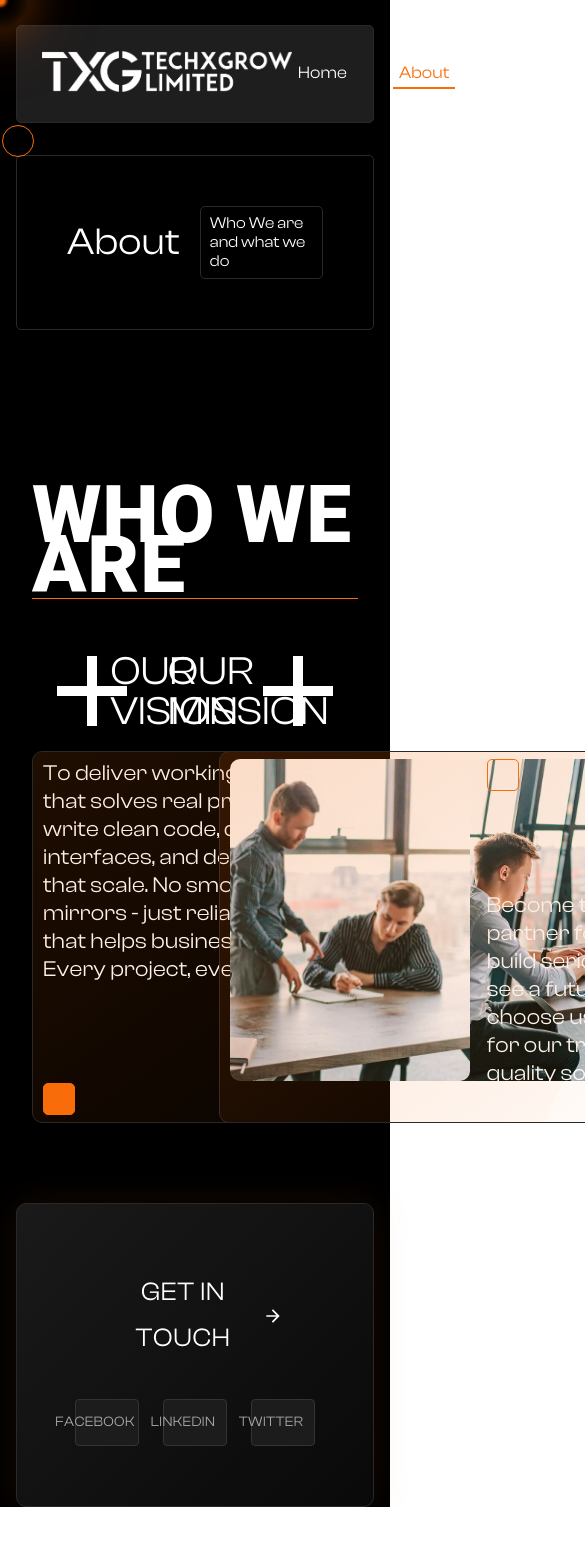
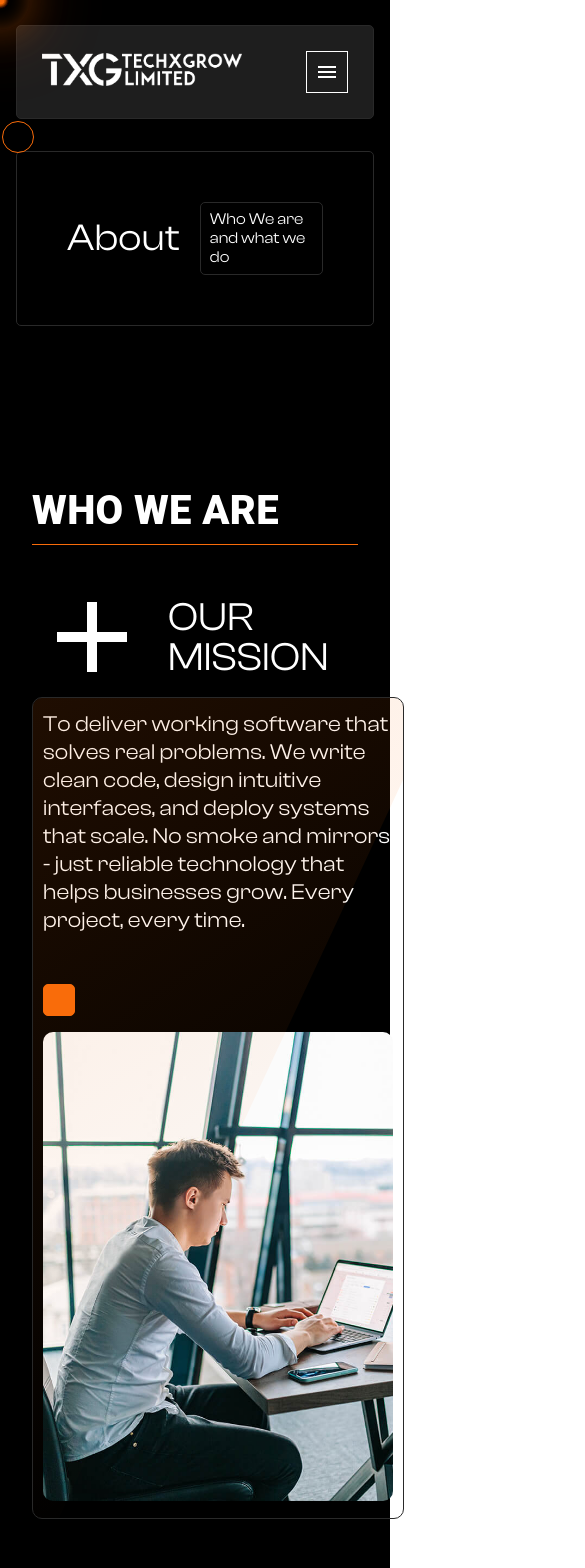
Before and after one commit to Kunal5200/it-consulting, a Next.js app: page /about in a window 390 px wide. Shown: the top 1568 px of the page, 585 px wide, since content can reach past the window. Before the commit the page ends 1507 px from the top, so only its background shows below. Built offline with nearby package versions, Linux system fonts and the light colour scheme.

Commit message:
responsive website only homepage

```diff
--- a/src/components/Footer.tsx
+++ b/src/components/Footer.tsx
@@ -38,7 +38,7 @@ const Footer = () => {
           }}
         >
           <Grid container>
-            <Grid size={8} margin={"auto"}>
+            <Grid size={{lg:8,xs:12}} margin={"auto"}>
               <Box sx={{ textAlign: "center" }}>
                 <Button
                   sx={{
@@ -66,7 +66,7 @@ const Footer = () => {
 
               <Box sx={{ mt: 4 }}>
                 <Stack
-                  direction={"row"}
+                  direction={{lg:"row",xs:"column"}}
                   alignItems={"center"}
                   justifyContent={"center"}
                   spacing={3}
--- a/src/components/Header.tsx
+++ b/src/components/Header.tsx
@@ -1,5 +1,12 @@
 import { COLORS } from "@/utils/enum";
-import { Box, Container, Stack, Typography } from "@mui/material";
+import {
+  Box,
+  Container,
+  IconButton,
+  Stack,
+  Typography,
+  useMediaQuery,
+} from "@mui/material";
 import React from "react";
 import logo from "@/logo/logo.png";
 import Image from "next/image";
@@ -7,11 +14,13 @@ import { HEADERLINKS } from "@/assets/headerLinks";
 import { useRouter } from "next/router";
 import logo1 from "@/logo/logo_techx.png";
 import Link from "next/link";
+import { Menu } from "@mui/icons-material";
 const Header = () => {
   const router = useRouter();
   const handleRouter = (url: string) => {
     router.push(url);
   };
+  const phone = useMediaQuery("(max-width:600px)");
   return (
     <Container
       maxWidth="xl"
@@ -34,10 +43,17 @@ const Header = () => {
           <Image
             src={logo1}
             alt="logo"
-            width={250}
+            width={phone ? 200 : 250}
             style={{ backgroundColor: COLORS.TRANSPARENT }}
           />
         </Link>
+        {phone ? (
+          <IconButton
+            sx={{ borderRadius: 0, border: `1px solid ${COLORS.WHITE}` }}
+          >
+            <Menu />
+          </IconButton>
+        ) : (
           <Stack
             direction={"row"}
             spacing={5}
@@ -70,7 +86,11 @@ const Header = () => {
               </Typography>
             ))}
           </Stack>
+        )}
       </Box>
+
+      {/* mobile header with drawer */}
+
     </Container>
   );
 };
--- a/src/components/Home/Who-we-are/Index.tsx
+++ b/src/components/Home/Who-we-are/Index.tsx
@@ -14,7 +14,7 @@ const WhoWeAre = () => {
         <Box sx={{ mt: 4 }}>
           <Grid container spacing={6}>
             {WHO_CARD_DATA.map((val, i) => (
-              <Grid size={6}>
+              <Grid size={{lg:6,xs:12}}>
                 <WhoTitle
                   title={val.title ?? ""}
                   subTitle={val.subTitle ?? ""}
--- a/src/components/Home/Who-we-are/WhoCard.tsx
+++ b/src/components/Home/Who-we-are/WhoCard.tsx
@@ -1,13 +1,14 @@
 import { COLORS } from "@/utils/enum";
 import { WHO_CARD_PROPS } from "@/utils/types";
-import { Box, Grid, Stack, Typography } from "@mui/material";
+import { Box, Grid, Stack, Typography, useMediaQuery } from "@mui/material";
 import Image from "next/image";
 const WhoCard = ({ reverse, description, img }: WHO_CARD_PROPS) => {
+  const phone = useMediaQuery("(max-width:600px)");
   return (
     <Box
       sx={{
-        width: "600px",
-        height: "350px",
+        width: { lg: "600px", xs: "350px" },
+        height: { lg: "350px", xs: "800px" },
         border: "1px solid #292929",
         ":after": {
           content: "''",
@@ -43,14 +44,14 @@ const WhoCard = ({ reverse, description, img }: WHO_CARD_PROPS) => {
         flexDirection={reverse ? "row-reverse" : "row"}
         spacing={2}
       >
-        <Grid size={7}>
+        <Grid size={{ lg: 7, xs: 12 }}>
           <Stack flexDirection={reverse ? "column-reverse" : "column"}>
             <Typography
               sx={{
                 color: COLORS.WHITE,
                 fontSize: 22,
                 fontFamily: "clash-display",
-                marginBottom: reverse ? 0 : "100px",
+                marginBottom: reverse ? 0 : { lg: "100px", xs: "50px" },
                 lineHeight: "28px",
               }}
             >
@@ -69,11 +70,11 @@ const WhoCard = ({ reverse, description, img }: WHO_CARD_PROPS) => {
             ></Box>
           </Stack>
         </Grid>
-        <Grid size={5}>
+        <Grid size={{ lg: 5, xs: 12 }}>
           <Image
             src={img}
             alt="who we are"
-            width={240}
+            width={phone ? 350 : 240}
             style={{ borderRadius: "10px" }}
           />
         </Grid>
--- a/src/components/Home/Work.tsx
+++ b/src/components/Home/Work.tsx
@@ -17,7 +17,7 @@ const WorkSection = () => {
         />
         <Grid mt={3} container spacing={4}>
           {WORK_CARD_DATA.map((val, i) => (
-            <Grid size={6} key={i}>
+            <Grid size={{ lg: 6, xs: 12 }} key={i}>
               <WorkCard
                 heading={val.heading}
                 img={val.img}
--- a/src/components/Home/case-study/Case-study.tsx
+++ b/src/components/Home/case-study/Case-study.tsx
@@ -19,7 +19,7 @@ const CaseStudy = () => {
         {router.pathname === "/" ? (
           <Grid container sx={{ mt: 10 }} spacing={3}>
             {CASE_STUDY_DATA.slice(0, 3).map((val, i) => (
-              <Grid size={4}>
+              <Grid size={{ lg: 4, xs: 12 }}>
                 <CaseStudyCard
                   img={val.img}
                   heading={val.heading}
@@ -32,7 +32,7 @@ const CaseStudy = () => {
         ) : (
           <Grid container sx={{ mt: 10 }} spacing={3}>
             {CASE_STUDY_DATA.map((val, i) => (
-              <Grid size={4}>
+              <Grid size={{ lg: 4, xs: 12 }}>
                 <CaseStudyCard
                   img={val.img}
                   heading={val.heading}
--- a/src/components/Home/components/Section-Title.tsx
+++ b/src/components/Home/components/Section-Title.tsx
@@ -24,7 +24,7 @@ const SectionTitle = ({
           sx={{
             textTransform: "uppercase",
             marginTop: 0,
-            fontSize: 80,
+            fontSize: {lg:80,xs:40},
             fontWeight: 800,
             lineHeight: "50px",
             color: COLORS.WHITE,
--- a/src/pages/index.tsx
+++ b/src/pages/index.tsx
@@ -35,7 +35,7 @@ export default function Home() {
         <Container maxWidth="xl" sx={{ mt: 5 }}>
           <Grid container spacing={3}>
             {NUMBER_CARD.map((val, i) => (
-              <Grid size={3}>
+              <Grid size={{ lg: 3, xs: 12 }}>
                 <NumberCard
                   title={val.title}
                   bgColor={val.bgColor}
```
Also changed, not shown: src/components/Home/Banner.tsx (+24 -5 lines), src/components/Home/services/ServicesCard.tsx (+6 -5 lines). Lines whose indentation alone changed are shown as unchanged.
